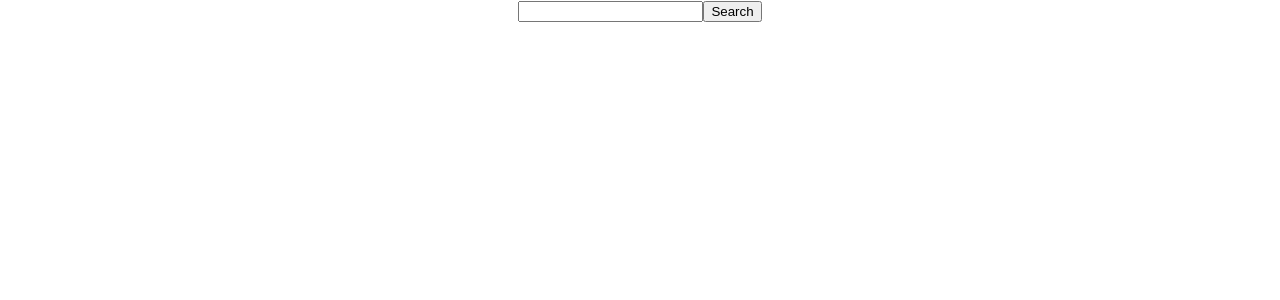
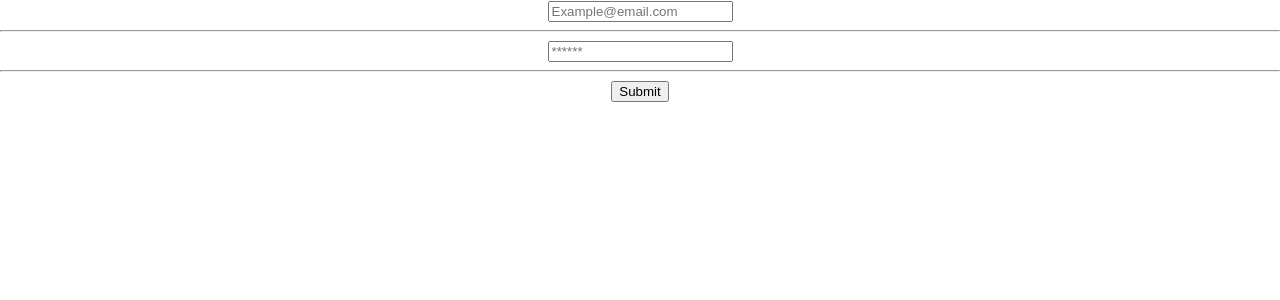
Before and after one commit to RamsesGV/Proyecto-integrador-rick-y-morty-, a React (Create React App) app in the folder rick_and_morty/: page / in a window 1280 px wide. Shown: the top 300 px of the page. Built offline with nearby package versions, Linux system fonts and the light colour scheme.

Commit message:
update form faltante

```diff
--- a/rick_and_morty/package.json
+++ b/rick_and_morty/package.json
@@ -9,6 +9,7 @@
     "axios": "^1.3.4",
     "react": "^18.2.0",
     "react-dom": "^18.2.0",
+    "react-router-dom": "^6.3.0",
     "react-scripts": "5.0.1",
     "web-vitals": "^2.1.4"
   },
@@ -35,5 +36,8 @@
       "last 1 firefox version",
       "last 1 safari version"
     ]
+  },
+  "devDependencies": {
+    "@babel/plugin-transform-react-jsx": "^7.21.0"
   }
 }
--- a/rick_and_morty/src/App.js
+++ b/rick_and_morty/src/App.js
@@ -3,38 +3,50 @@ import Cards from './components/Cards.jsx';
 import Nav from './components/Nav.jsx';
 import {useState} from 'react';
 import axios from 'axios';
+import { Routes, Route, useLocation } from 'react-router-dom';
+import About from './components/About';
+import Detail from './components/Detail';
+import Form from './components/Form';
 
-
+const URL_BASE = 'https://be-a-rym.up.railway.app/api/character'
+const API_KEY = '40985a843964.676b0d39d16108d6a9e0'
 
 function App() {
 
 const [characters,setCharacter] = useState([])
 
 const  onSearch = (id) => {
-   axios(`https://rickandmortyapi.com/api/character/${id}`)
+   axios(`${URL_BASE}/${id}?key=${API_KEY}`)
    .then (response => response.data)
    .then((data) => {
       if (data.id) {
          setCharacter((oldChars) => [...oldChars, data]);
       } else {
-         window.alert('¡No hay personajes con este ID!');
+         window.alert('There are no characters with that ID');
       }
    });
 }
 
 const onClose = (id) => {
-   const charactersFiltered = characters.filter(character =>
+   const characterFiltered = characters.filter(character =>
       character.id !== parseInt(id))
-      setCharacter(charactersFiltered)
+      console.log(characterFiltered);
+      setCharacter(characterFiltered)
 }
+const location = useLocation()
+const showNav = location.pathname !== '/';
 
 
 
    return (
       <div className='App'>
-         <Nav onSearch={onSearch}></Nav>
-         <Cards characters={characters}  onClose={onClose}/>
-
+      {showNav && <Nav onSearch={onSearch}></Nav>  }
+      <Routes>
+      <Route path='/home' element={<Cards characters={characters}  onClose={onClose}/>} />
+      <Route path='/about' element={<About/>} />
+      <Route path='/detail/:id' element={<Detail/>}/>
+      <Route path='/' element={<Form/>} />
+      </Routes>
       </div>
    );
 }
--- /dev/null
+++ b/rick_and_morty/src/components/About.jsx
@@ -0,0 +1,10 @@
+import React from "react";
+const About = () => {
+    return(
+        <div>
+            <h1>Aqui Ira un About Con estilos y Redes.</h1>
+        </div>
+    )
+}
+
+export default About;
--- a/rick_and_morty/src/components/Card.jsx
+++ b/rick_and_morty/src/components/Card.jsx
@@ -1,9 +1,13 @@
+import React from "react";
+import { NavLink } from "react-router-dom";
 export default function Card({name,species,gender,image,onClose,origin,id,status}) {
    return (
       <div>
 
          <button onClick={() => onClose(id)}>X</button>
+         <NavLink to={`/detail/${id}`}>
          <h2>Name: {name}</h2>
+         </NavLink>
          <h2>Species: {species}</h2>
          <h2>Gender: {gender}</h2>
          <h2>Origin: {origin.name}</h2>
--- /dev/null
+++ b/rick_and_morty/src/components/Detail.jsx
@@ -0,0 +1,41 @@
+import React from "react";
+import { useParams } from "react-router-dom";
+import { useEffect } from "react";
+import axios from "axios";
+import { useState } from "react";
+
+const URL_BASE = 'https://be-a-rym.up.railway.app/api/character'
+const API_KEY = '40985a843964.676b0d39d16108d6a9e0'
+
+
+const Detail = () => {
+const { id } = useParams()
+const [character, setCharacter] = useState({})
+
+useEffect(() => {
+    axios(`${URL_BASE}/${id}?key=${API_KEY}`).then(({ data }) => {
+    if (data.id) {
+        setCharacter(data);
+    } else {
+        window.alert('There are no characters with that ID');
+    }
+    });
+    return setCharacter({});
+}, [id]);
+
+
+    return(
+
+        <div>
+            <h1>{character.name}</h1>
+            <img src={character.image} alt={character.name} />
+            <p>{character.status ? `Status: ${character.status}` : null}</p>
+            <p>{character.species ? `Species: ${character.species}` : null}</p>
+            <p>{character.gender ? `Gender: ${character.gender}` : null}</p>
+            <p>{character.origin ? `Origin: ${character.origin.name}` : null}</p>
+        </div>
+    )
+
+}
+
+export default Detail;
--- /dev/null
+++ b/rick_and_morty/src/components/Form.jsx
@@ -0,0 +1,45 @@
+import React from "react"
+import { useState } from "react"
+import validationF from "./validation"
+const Form = () => {
+
+const [userData, setUserData] = useState({
+    email:'',
+    paswordd:''
+})
+
+const handleOnChange = (event) => {
+    setUserData({
+        ...userData,
+        [event.target.name]: event.target.value
+    })
+    validate()
+}
+
+let [errors,setErrors] = useState({})
+
+const validate = () => {
+const errors = validationF(userData)
+setErrors(errors)
+
+}
+
+
+
+
+    return(
+        <form>
+            <label htmlFor="email"></label>
+            <input name="email" type="email" placeholder="Example@email.com" value={userData.email} onChange={handleOnChange}></input>
+            {errors.email && <p>{errors.email}</p>}
+            <hr/>
+            <label htmlFor="password"></label>
+            <input name="paswordd" type="password" placeholder="******" value={userData.paswordd} onChange={handleOnChange}></input>
+            {errors.paswordd && <p>{errors.paswordd}</p>}
+            <hr/>
+            <button>Submit</button>
+        </form>
+    )
+}
+
+export default Form
--- a/rick_and_morty/src/components/Nav.jsx
+++ b/rick_and_morty/src/components/Nav.jsx
@@ -1,11 +1,30 @@
 import React from "react";
 import SearchBar from "./SearchBar";
+import { NavLink } from "react-router-dom";
 
 const Nav = ({onSearch}) => {
     return(
-        <nav>
+<div>
+    <nav>
         <SearchBar onSearch={onSearch}></SearchBar>
-        </nav>
+
+
+        <button>
+            <NavLink to='/about'>About</NavLink>
+        </button>
+
+
+
+        <button>
+            <NavLink to='/home'>Home</NavLink>
+        </button>
+
+    </nav>
+
+
+
+
+</div>
     )
 
 
--- /dev/null
+++ b/rick_and_morty/src/components/validation.js
@@ -0,0 +1,12 @@
+const validationF = (userData) => {
+    const errors = {}
+
+        if (!/\S+@\S+\.\S+/.test(userData.email))
+        errors.email = 'wrong email sintax.';
+        if(userData.email === '') errors.email = 'Please, add your email.'
+        if(userData.email.length >= 35) errors.email = 'the email cannot be longer than 35 characters'
+
+        if(!/^(?=.*\d)[\w!@#$%^&*()-+=]{6,10}$/.test(userData.paswordd)) errors.paswordd = 'The password must be at least 1 number and between 6 and 10 characters'
+return errors
+    };
+    export default validationF;
--- a/rick_and_morty/src/index.js
+++ b/rick_and_morty/src/index.js
@@ -2,8 +2,13 @@ import React from 'react'
 import ReactDOM from 'react-dom'
 import './index.css'
 import App from './App'
+import {BrowserRouter} from 'react-router-dom'
 
-ReactDOM.render(
-  <App />,
-  document.getElementById('root')
-)
+const root = ReactDOM.createRoot(document.getElementById('root'));
+root.render(
+<BrowserRouter>
+<App />
+</BrowserRouter>
+
+
+);
```
Also changed, not shown: rick_and_morty/src/components/Error./Error.css (added), rick_and_morty/src/components/Error./Error.jsx (added), rick_and_morty/src/img/klipartz.com.png (added), 1 other file (tests, documents, lock files or other folders).
